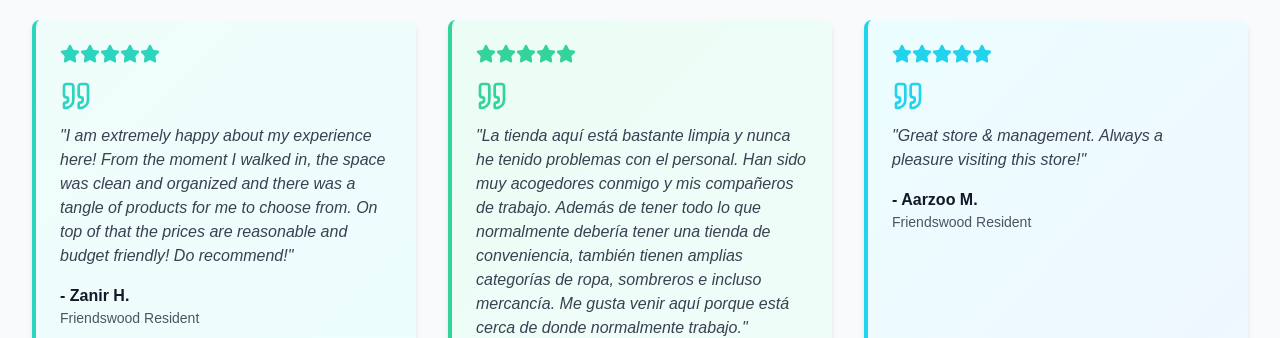
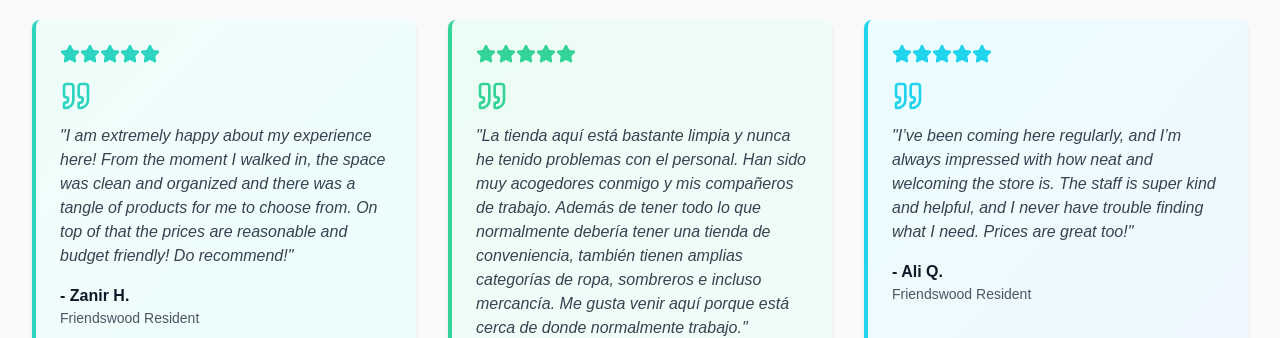
Before and after one commit to Alnotha/ez-food-mart-website, a React (Vite) app: page / in a window 1280 px wide. Shown: the part 2380-2718 px from the top of the page. Built offline with nearby package versions, Linux system fonts and the light colour scheme.

Commit message:
Ali review

```diff
--- a/src/App.tsx
+++ b/src/App.tsx
@@ -360,9 +360,9 @@ function App() {
               </div>
               <Quote className="h-8 w-8 text-cyan-400 mb-3" />
               <p className="text-gray-700 mb-4 italic">
-                "Great store & management. Always a pleasure visiting this store!"
+                "I’ve been coming here regularly, and I’m always impressed with how neat and welcoming the store is. The staff is super kind and helpful, and I never have trouble finding what I need. Prices are great too!"
               </p>
-              <div className="font-semibold text-gray-900">- Aarzoo M.</div>
+              <div className="font-semibold text-gray-900">- Ali Q.</div>
               <div className="text-sm text-gray-600">Friendswood Resident</div>
             </div>
           </div>
```
